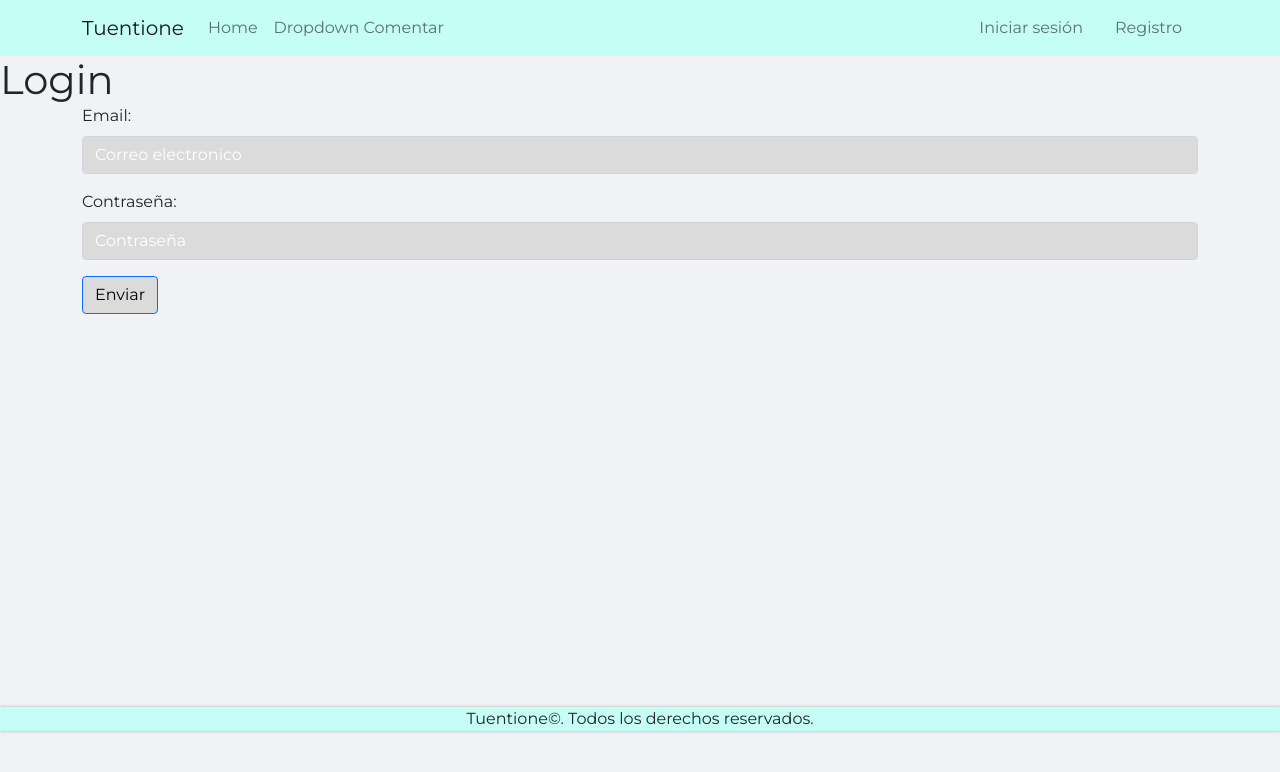
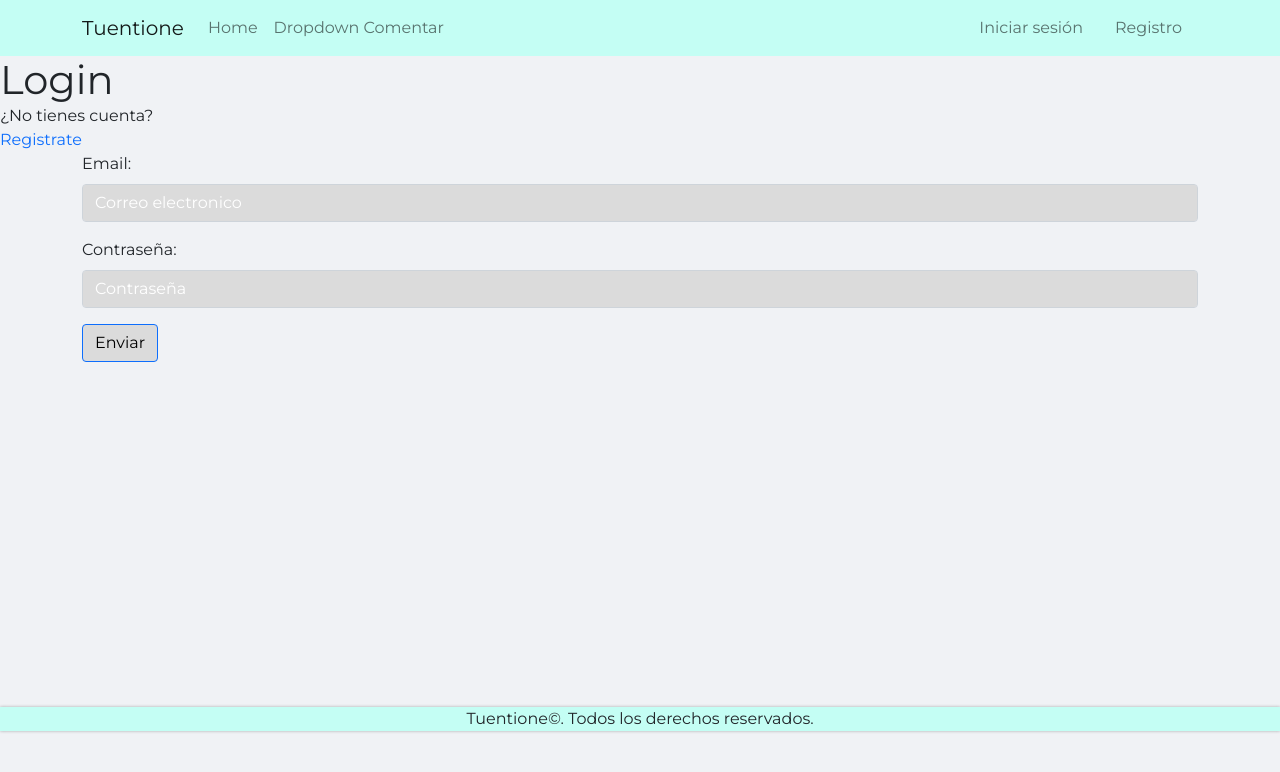
Before and after one commit to danube20/tuentione-client, a React (Create React App) app: page / in a window 1280 px wide. Shown: the top 772 px of the page. Built offline with nearby package versions, Linux system fonts and the light colour scheme; no server answers.

Commit message:
modified login page

```diff
--- a/src/pages/LoginPage/LoginPage.jsx
+++ b/src/pages/LoginPage/LoginPage.jsx
@@ -1,4 +1,5 @@
 import { Container } from "react-bootstrap"
+import { Link } from "react-router-dom"
 import LoginForm from "../../components/LoginForm/LoginForm"
 
 const LoginPage = () => {
@@ -6,6 +7,7 @@ const LoginPage = () => {
     return (
         <div className="minHeight">
             <h1>Login</h1>
+            <p>¿No tienes cuenta?</p><Link to={`/registro`}>Registrate</Link>
             <Container>
                 <LoginForm />
             </Container>
```
